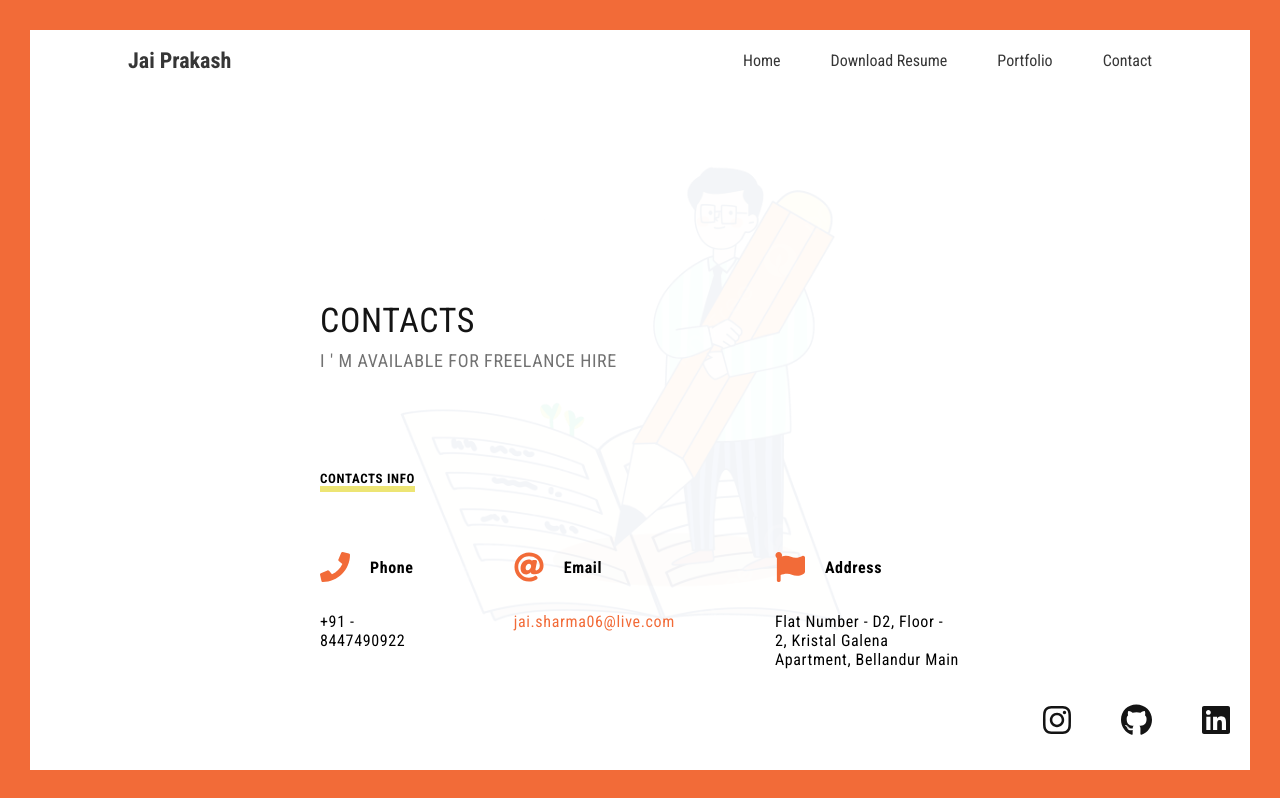
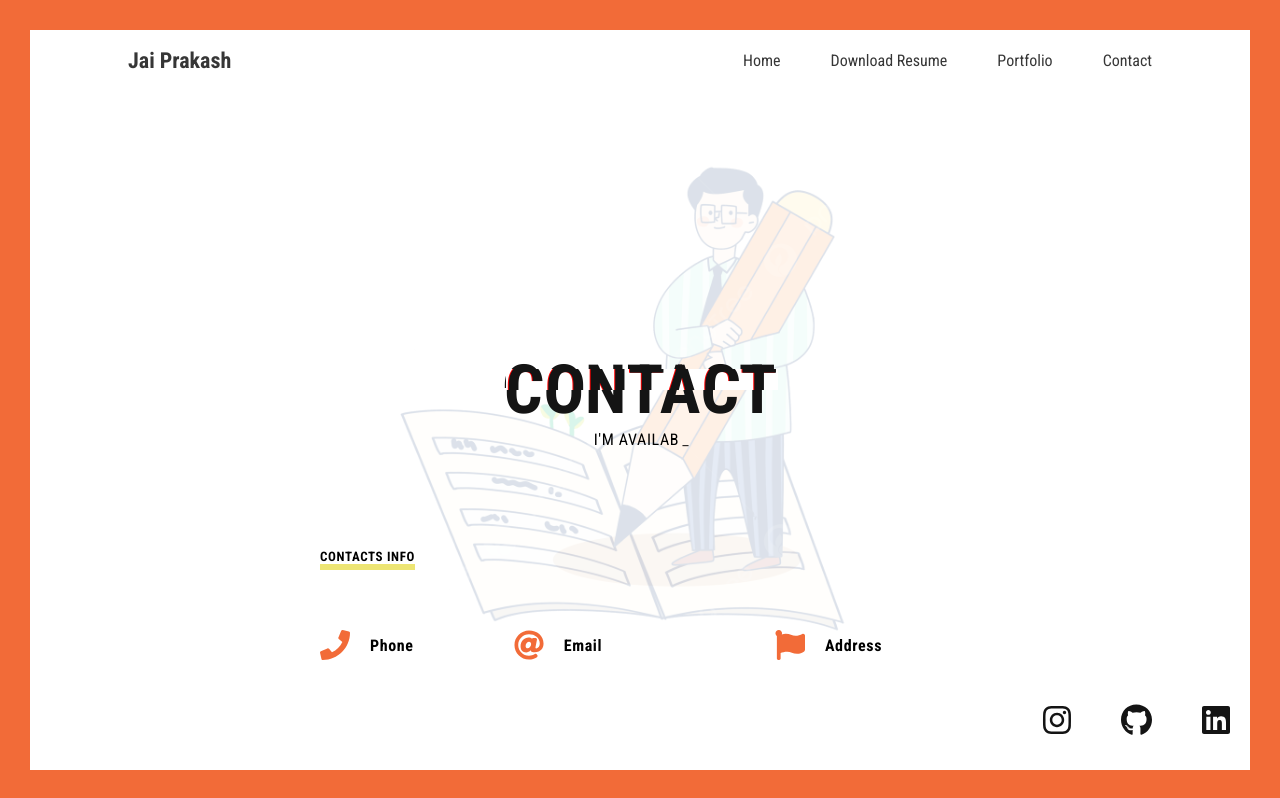
Before and after one commit to jaisharma06/portfolio-website, a React (Create React App) app: page /Contact in a window 1280 px wide. Shown: the top 798 px of the page. Built offline with nearby package versions, Linux system fonts and the light colour scheme.

Commit message:
added typewriter effect

```diff
--- a/package.json
+++ b/package.json
@@ -21,8 +21,12 @@
     "react-icons": "^4.8.0",
     "react-router-dom": "^6.10.0",
     "react-scripts": "5.0.1",
+    "react-simple-typewriter": "^5.0.1",
     "react-sweet-progress": "^1.1.2",
+    "react-typewriter-effect": "^1.1.0",
+    "react-typist": "^2.0.5",
     "styled-components": "^5.3.11",
+    "typewriter-effect": "^2.21.0",
     "web-vitals": "^2.1.4"
   },
   "scripts": {
--- a/src/Components/DropdownMenu/DropdownMenu.css
+++ b/src/Components/DropdownMenu/DropdownMenu.css
@@ -6,6 +6,7 @@
     position: absolute;
     top: 85px;
     right: 50px;
+    background-color: #fff;
 }
 
 
--- a/src/Components/IntroText/IntroText.css
+++ b/src/Components/IntroText/IntroText.css
@@ -36,7 +36,7 @@
     }
 
     .intro{
-        padding-top: 300px;
+        padding-top: 250px;
     }
 }
 
--- a/src/Components/IntroText/IntroText.js
+++ b/src/Components/IntroText/IntroText.js
@@ -1,7 +1,8 @@
 import React from "react";
-import "./IntroText.css"
+import "./IntroText.css";
+import { Typewriter } from "react-simple-typewriter";
 
-class IntroText extends React.Component{
+class IntroText extends React.Component {
   render() {
     return (
       <div className="intro">
@@ -9,7 +10,15 @@ class IntroText extends React.Component{
           {this.props.children}
         </span>
         <span className="introSubHeading">
-                    {this.props.subHeading}
+          <Typewriter
+            words={this.props.subHeading}
+            loop={true}
+            cursor
+            cursorStyle="_"
+            typeSpeed={70}
+            deleteSpeed={50}
+            delaySpeed={1000}
+          />
         </span>
       </div>
     );
--- a/src/Pages/Contact/Contact.css
+++ b/src/Pages/Contact/Contact.css
@@ -108,7 +108,7 @@ input:-webkit-autofill:focus {
     display: block;
     width: auto;
     height: 70%;
-    opacity: 0.05;
+    opacity: 0.15;
     overflow: hidden;
     margin-left: auto;
     margin-top: auto;
@@ -134,7 +134,6 @@ input:-webkit-autofill:focus {
 @media (min-width: 1040px) {
     .contact{
         width:50%;
-        padding-top:300px;
     }
 
     .contacts-info-div{
--- a/src/Pages/Contact/Contact.js
+++ b/src/Pages/Contact/Contact.js
@@ -3,6 +3,7 @@ import ContactsInfo from "../../Components/ContactsInfo/ContactsInfo";
 import HeaderWithSubheader from "../../Components/HeaderWithSubheader/HeaderWithSubheader";
 import backgroundImg from "../../content/contact_bg.png";
 import "./Contact.css";
+import IntroText from "../../Components/IntroText/IntroText";
 
 class Contact extends React.Component {
   constructor(props) {
@@ -32,9 +33,9 @@ class Contact extends React.Component {
       <div className="contact">
         <img src={backgroundImg} className="contacts-bg" />
         <div className="contact-content">
-          <HeaderWithSubheader subHeading="I ' m available for freelance hire">
-            Contacts
-          </HeaderWithSubheader>
+          <IntroText subHeading={["I'M AVAILABLE FOR FREELANCE HIRE"]}>
+            Contact
+          </IntroText>
           <div className="contacts-info-div">
             <ContactsInfo title="contacts info" hireMeTitle="Hire Me" />
 
--- a/src/Pages/Home/Home.css
+++ b/src/Pages/Home/Home.css
@@ -5,7 +5,7 @@
     display: block;
     width: auto;
     height: 100%;
-    opacity: 0.05;
+    opacity: 0.15;
     overflow: hidden;
     margin-left: auto;
     margin-top: auto;
--- a/src/Pages/Home/Home.js
+++ b/src/Pages/Home/Home.js
@@ -9,10 +9,10 @@ class Home extends React.Component {
     return (
       <div className="home">
         <img src={backgroundImg} className="homeBg" />
-        <IntroText subHeading="AR/VR and Games developer">
+        <IntroText subHeading={["AR/VR and Games developer"]}>
           I ' M Jai Prakash
         </IntroText>
-        <Skills/>
+        <Skills />
       </div>
     );
   }
--- a/src/Pages/Portfolio/Portfolio.js
+++ b/src/Pages/Portfolio/Portfolio.js
@@ -1,11 +1,14 @@
 import React from "react";
 import "./Portfolio.css";
+import IntroText from "../../Components/IntroText/IntroText";
 
 class Portfolio extends React.Component {
   render() {
     return (
       <div className="portfolio">
-
+        <IntroText subHeading={["I want to create beautiful things."]}>
+          Portfolio
+        </IntroText>
       </div>
     );
   }
```
Also changed, not shown: 1 other file (tests, documents, lock files or other folders). Lines whose indentation alone changed are shown as unchanged.
